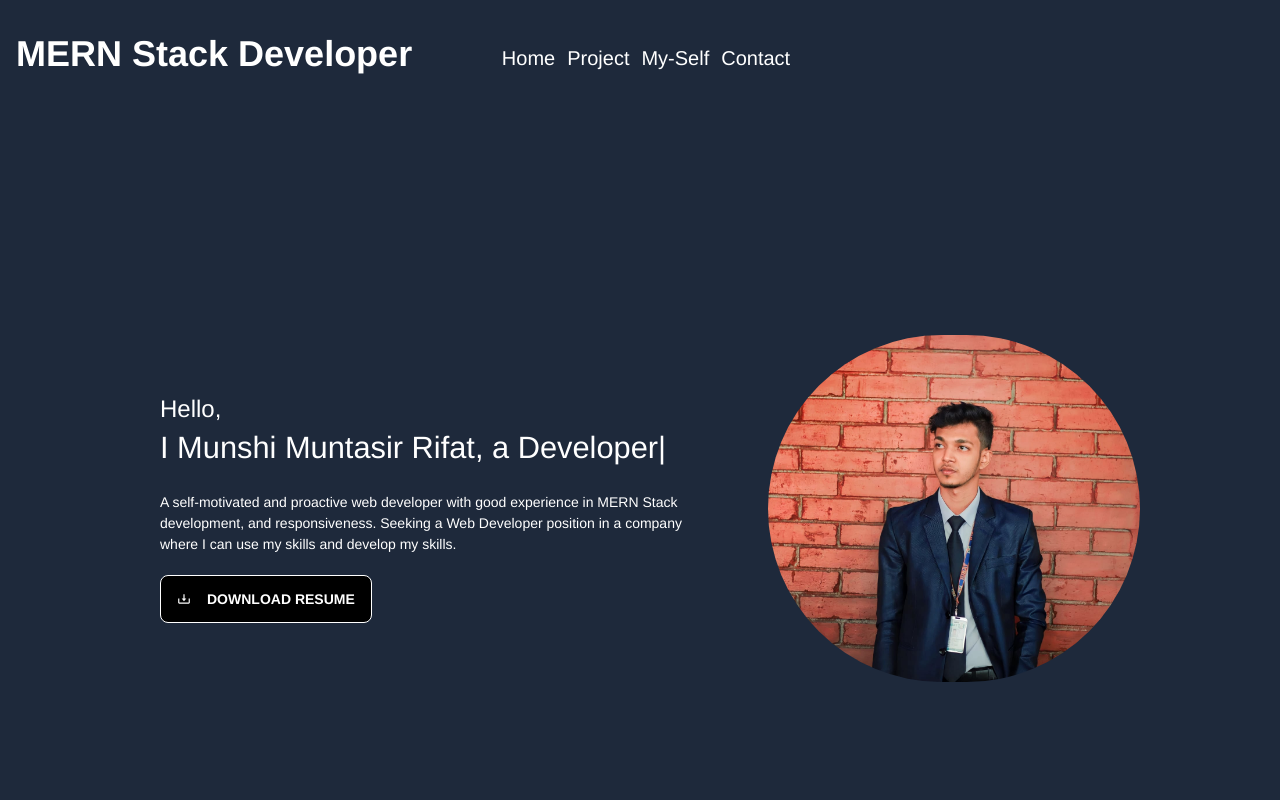
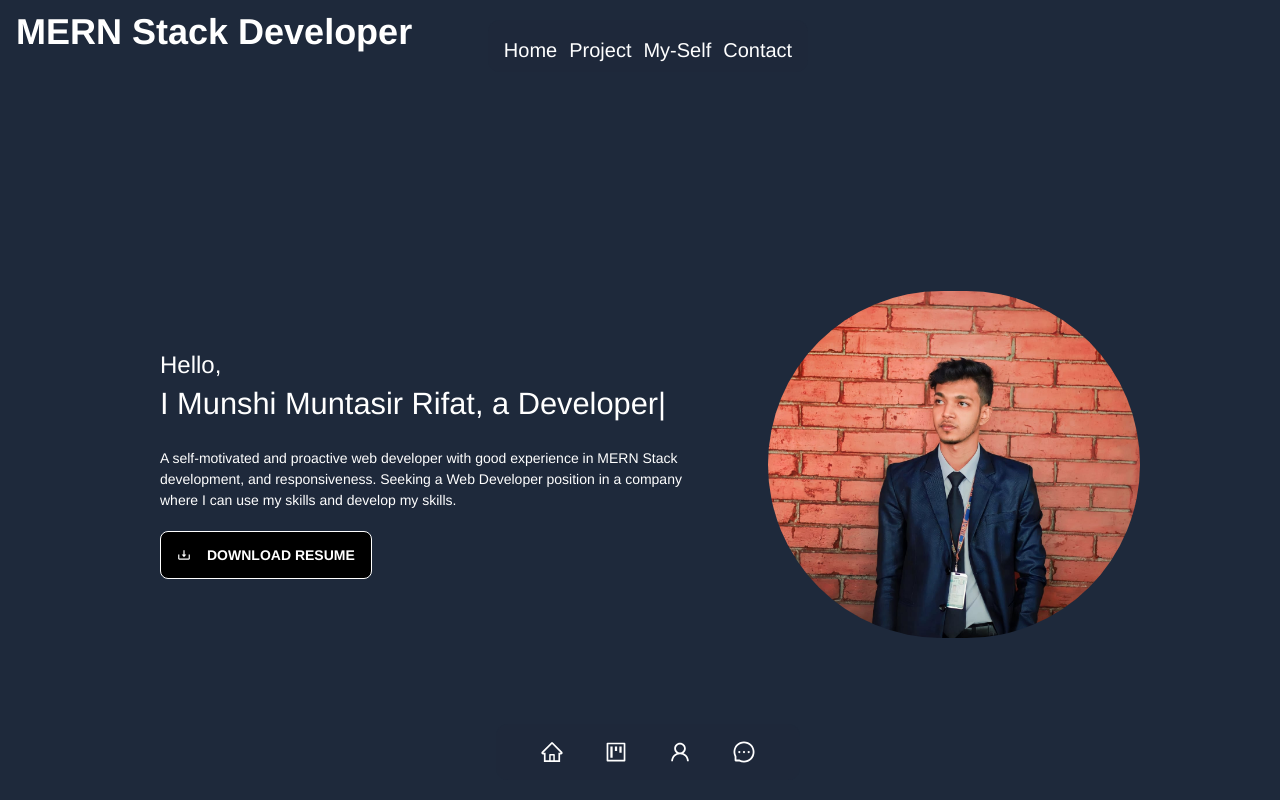
Before and after one commit to muntasirrifat23/Rifat-Portfolio, a React (Vite) app: page / in a window 1280 px wide. Shown: the top 800 px of the page. Built offline with nearby package versions, Linux system fonts and the light colour scheme.

Commit message:
fixed nav

```diff
--- a/src/Component/Shared/Nav.jsx
+++ b/src/Component/Shared/Nav.jsx
@@ -6,14 +6,16 @@ const Nav = () => {
             <div className="navbar text-white bg-base-800">
 
                 <div className="navbar-start">
-                    <div className="flex justify-center items-center text-center">
-                    <div className="btm-nav text-black w-2/3 navbar bg-black p-5 fixed mb-15 z-10 bg-opacity-70 text-white bottom-0 rounded-xl text-xl lg:hidden flex justify-center items-center text-center">
+                    {/* <div className="flex justify-center items-center text-center"> */}
+                    {/* <div className="btm-nav text-black w-2/3 navbar bg-black p-5 fixed mb-15 z-10 bg-opacity-70 text-white bottom-0 rounded-xl text-xl lg:hidden flex justify-center items-center text-center"> */}
                         {/* small */}
-                        <a className='ml-3 mt-2' href='#header'><AiOutlineHome /></a>
-                        <a className='ml-3 mt-2' href='#project'><AiOutlineProject /></a>
-                        <a className='ml-3 mt-2' href='#mySelf'><AiOutlineUser /></a>
-                        <a className='ml-3 mt-2' href='#contact'> <AiOutlineMessage /></a>
-                    </div>
+                        <div className="navbar-center p-5 mb-15 text-white flex justify-center items-center fixed z-10 w-full text-white bottom-0 rounded-xl">
+                        <ul className="menu menu-horizontal px-1 text-2xl text-white bg-slate-800 rounded-xl bg-opacity-80 font-bold">
+                        <a className='ml-10 mt-2' href='#header'><AiOutlineHome /></a>
+                        <a className='ml-10 mt-2' href='#project'><AiOutlineProject /></a>
+                        <a className='ml-10 mt-2' href='#mySelf'><AiOutlineUser /></a>
+                        <a className='ml-10 mr-10 mt-2 mb-2' href='#contact'> <AiOutlineMessage /></a>
+                    </ul>
                     </div>
 
 
@@ -24,12 +26,12 @@ const Nav = () => {
                 </div>
                 {/* big */}
 
-                <div className="navbar-center hidden lg:flex top-0 p-5  mb-15 z-10 bg-opacity-70 text-white flex justify-center items-center">
-                    <ul className="menu menu-horizontal px-1 text-xl text-white bg-slate-800">
+                <div className="navbar-center hidden lg:flex top-0 p-5  mb-15 z-10  text-white flex justify-center items-center fixed z-10 w-full text-white top-0 rounded-xl">
+                    <ul className="menu menu-horizontal px-1 text-xl text-white bg-slate-800 rounded-xl bg-opacity-60">
                         <a className='ml-3 mt-2' href='#header'> Home</a>
                         <a className='ml-3 mt-2' href='#project'>Project</a>
                         <a className='ml-3 mt-2' href='#mySelf'>My-Self</a>
-                        <a className='ml-3 mt-2' href='#contact'> Contact</a>
+                        <a className='ml-3 mt-2 mr-3' href='#contact'> Contact</a>
                     </ul>
                 </div>
 
```
